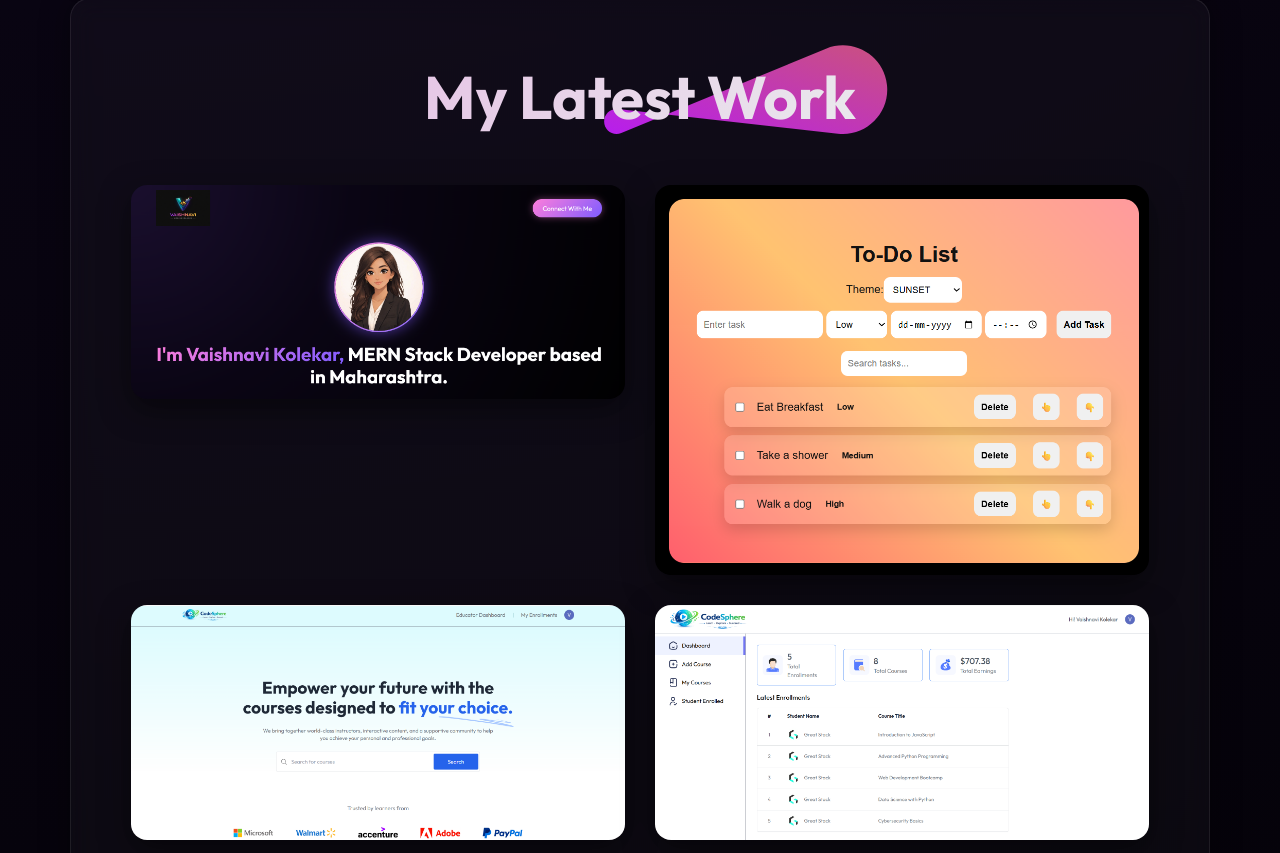
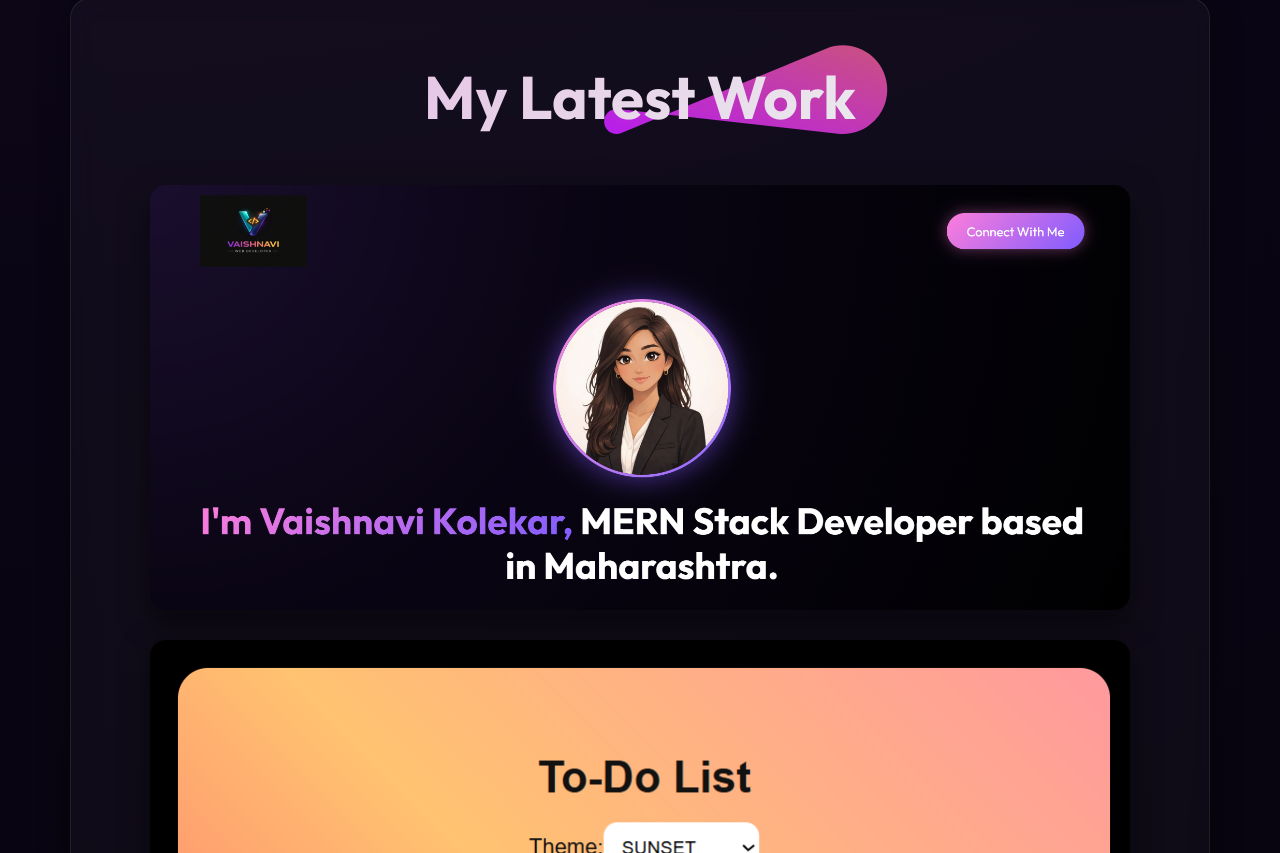
Before and after one commit to vaishnavikolekar1516/portfolio-react, a React (Vite) app: page / in a window 1280 px wide. Shown: the part 2167-3020 px from the top of the page. Built offline with nearby package versions, Linux system fonts and the light colour scheme.

Commit message:
work container fix

```diff
--- a/src/Components/Work/MyWork.css
+++ b/src/Components/Work/MyWork.css
@@ -238,10 +238,10 @@
 /* container */
 
 .work-container{
-  display: grid;
-  grid-template-columns: repeat(auto-fit, minmax(350px,1fr));
+  display: flex;
+  flex-direction: column;
   gap: 30px;
-  width: 100%;
+  align-items: center;
 }
 
 /* project images */
```
